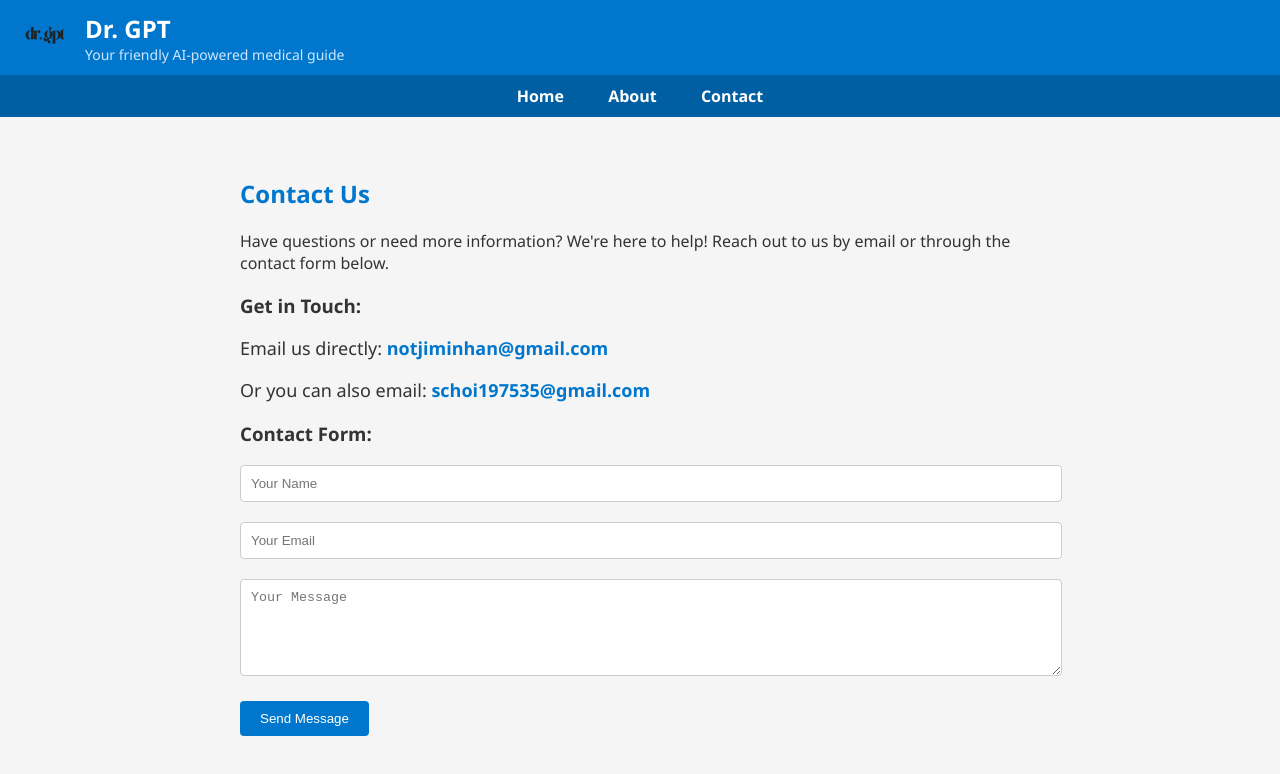
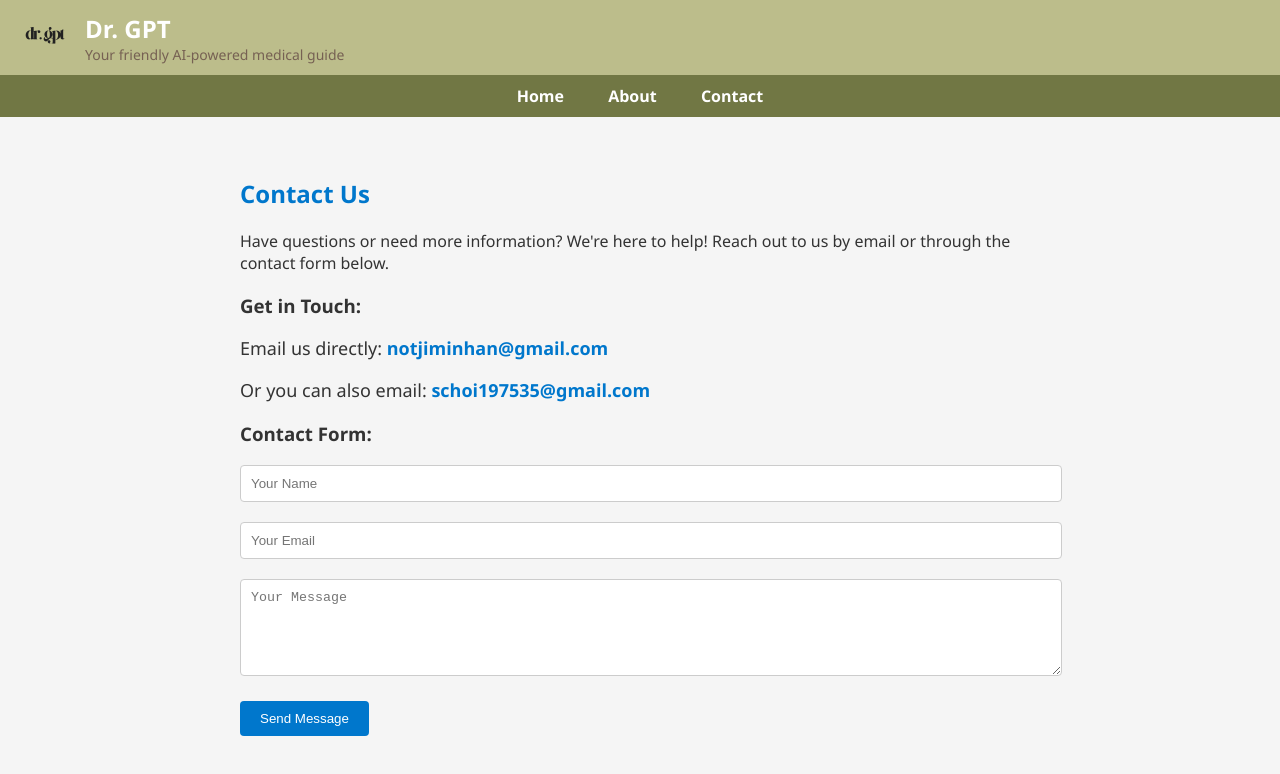
Before and after one commit to jiminhan726/Dr.GPT, a website: page contact.html in a window 1280 px wide. Drawn offline with Linux system fonts and the light colour scheme.

Commit message:
Update contact.html

```diff
--- a/contact.html
+++ b/contact.html
@@ -14,7 +14,7 @@
     }
 
     header {
-      background-color: #0077cc;
+      background-color: #bcbd8b;
       color: white;
       padding: 10px 20px;
       display: flex;
@@ -34,11 +34,11 @@
     header p {
       margin: 0;
       font-size: 14px;
-      color: #cce7ff;
+      color: #766153;
     }
 
     nav {
-      background-color: #005fa3;
+      background-color: #717744;
       padding: 10px 0;
       text-align: center;
     }
```
